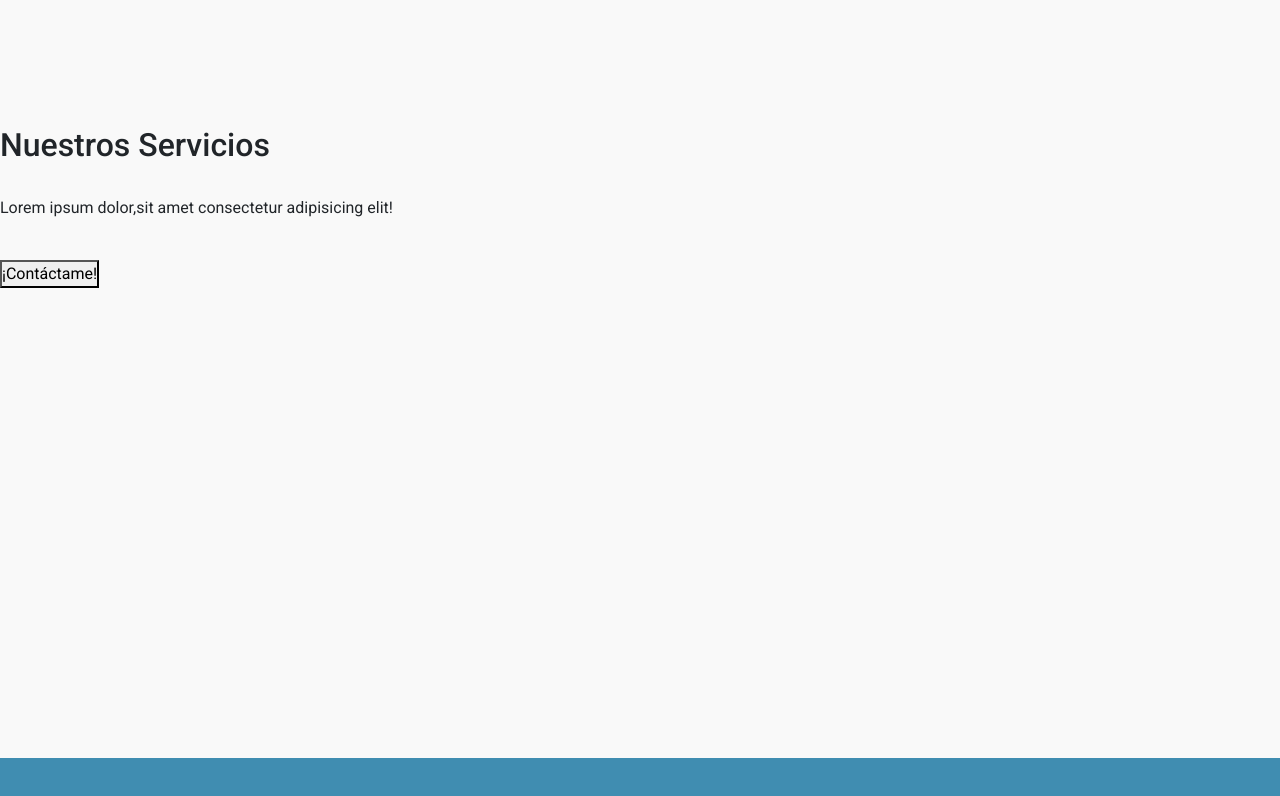
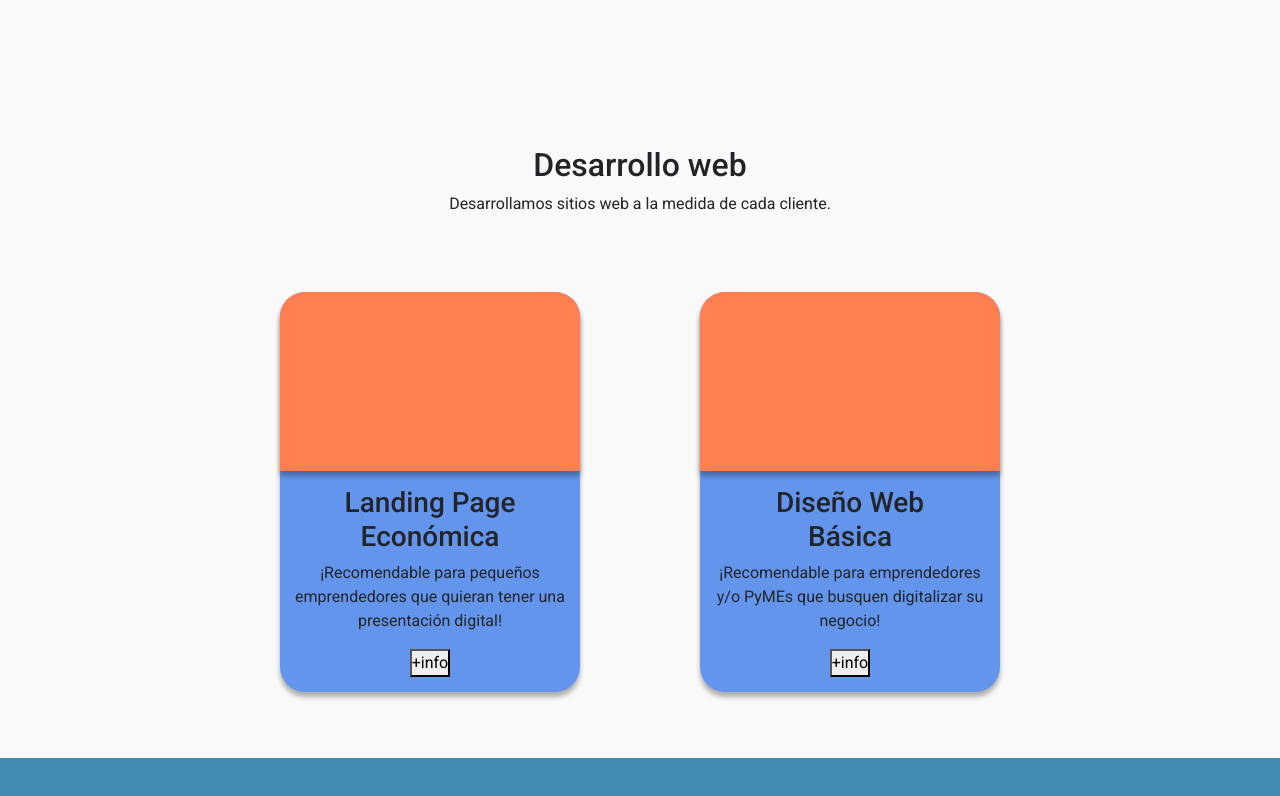
Before and after one commit to adrencina/pagina1, a website: page index.html in a window 1280 px wide. Shown: the part 682-1478 px from the top of the page. Drawn offline with nearby package versions, Linux system fonts and the light colour scheme.

Commit message:
agregue cards

```diff
--- a/index.html
+++ b/index.html
@@ -4,7 +4,7 @@
     <meta charset="UTF-8">
     <meta http-equiv="X-UA-Compatible" content="IE=edge">
     <meta name="viewport" content="width=device-width, initial-scale=1.0">
-    <title> Adri Encina | Bienvenidos </title>
+    <title> ADR | Bienvenidos </title>
     <!-- fuente google -->
     <link rel="preconnect" href="https://fonts.googleapis.com"><link rel="preconnect" href="https://fonts.gstatic.com" crossorigin><link href="https://fonts.googleapis.com/css2?family=Roboto:wght@100;400;500;900&display=swap" rel="stylesheet">
     <!-- End fuente google -->
@@ -26,7 +26,7 @@
         <nav>
           <ul id="main-nav" class="nav">
               <li><a href="./index.html">inicio</a></li>
-              <li><a href="./index.html">servicios</a></li>
+              <li><a href="#section-servicios">Servicios</a></li>
               <li><a href="./index.html">sobre mí</a></li>
               <li><a href="./index.html">Contacto</a></li>
             </ul>
@@ -74,16 +74,52 @@
         <section id="section-servicios" ><!-- Servicios -->
             <div class="servicios__container">
                 <div class="servicios__text">
-                    <h2>Nuestros Servicios</h2>
-                    <br>
-                    <P>Lorem ipsum dolor,sit amet consectetur adipisicing elit!</P>
-                    <br>
-                    <button class="boton-contacto">¡Contáctame!</button>
+                    <h2>Desarrollo web</h2>
+                    <P>Desarrollamos sitios web a la medida de cada cliente.
+                      <br>
+                      </P>
+                    <!-- <button class="boton-contacto">¡Contáctame!</button> -->
                 </div>
-                <div class="servicios__img">
-                    <!-- <img src="./img/imagen1.jpg" alt="alguna imagen de promoción"> -->
+                <div class="servicios__card-group">
 
+                  <div class="servicios-card">
+                    <div class="servicios__img">
+
+                    </div>
+                    <div class="servicios__parrafo">
+                      <h3>Landing Page
+                        <br>
+                        Económica</h3>
+                      <p>
+                        ¡Recomendable para pequeños emprendedores que quieran tener una presentación digital!
+                      </p>
+                      <button class="boton-contacto">+info</button>
+                    </div>
+                  </div>
+
+                  <div class="servicios-card">
+                    <div class="servicios__img">
+
+                    </div>
+                    <div class="servicios__parrafo">
+                      <h3>Diseño Web
+                        <br>
+                        Básica</h3>
+                      <p>
+                        ¡Recomendable para emprendedores y/o PyMEs que busquen digitalizar su negocio!
+                      </p>
+                      <button class="boton-contacto">+info</button>
+                    </div>
+                  </div>
                 </div>
+
+
+
+
+
+
+
+
             </div>
         </section><!-- End Servicios -->
 
--- a/scss/_sect-servicios.scss
+++ b/scss/_sect-servicios.scss
@@ -3,4 +3,47 @@
     width: 100%;
     height: 95vh;
     background-color: #f9f9f9;
+    .servicios__text{
+        display: flex;
+        flex-direction: column;
+        align-items: center;
+        justify-content: center;
+        margin-top: 20px;
+    }
+    .servicios__card-group{
+        display: flex;
+        flex-direction: row;
+        align-items: center;
+        justify-content: center;
+        margin-top: 20px;
+    }
+    .servicios-card{
+        display: flex;
+        flex-direction: column;
+        align-items: center;
+        justify-content: end;
+        background-color:cornflowerblue;
+        width: 300px;
+        height: 400px;
+        margin: 40px 60px;
+        border-radius: 25px;
+        box-shadow: 0 5px 5px rgba(0, 0, 0, 0.3);
+        .servicios__img{
+            background-color: coral;
+            width: 300px;
+            height: 200px;
+            border-top-left-radius: 25px;
+            border-top-right-radius: 25px;
+            margin: 0px;
+            box-shadow: 0 5px 5px rgba(0, 0, 0, 0.3);
+        }
+        .servicios__parrafo{
+            display: flex;
+            flex-direction: column;
+            align-items: center;
+            justify-content: center;
+            text-align: center;
+            margin: 15px;
+        }
+    }
 }
```
Also changed, not shown: css/estilo.css.
